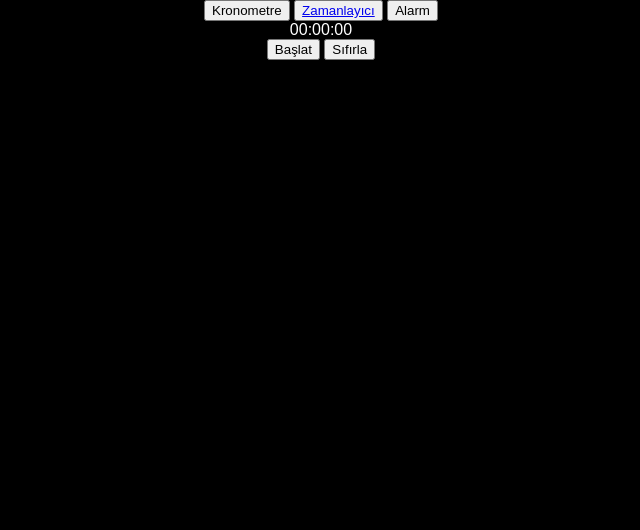
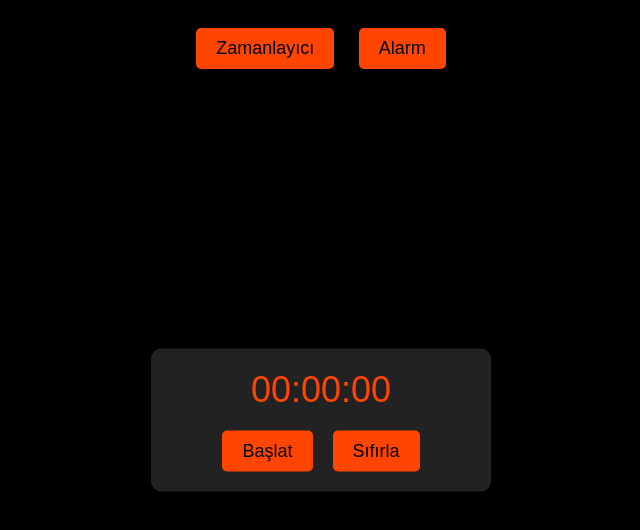
Before and after one commit to burkuts/burkuts.github.io, a plain HTML site: page index.html in a window 1280 px wide. Shown: the whole page, without its empty margins (319-959 px from the left). Drawn offline with Linux system fonts and the light colour scheme.

Commit message:
Update style.css

```diff
--- a/style.css
+++ b/style.css
@@ -1,35 +1,61 @@
-/* Temel stil ayarları */
 body {
+    background-color: #000;
+    color: #FF4500;
     font-family: Arial, sans-serif;
-    margin: 0;
-    padding: 0;
-    background-color: #000;
-    color: #fff;
     text-align: center;
 }
 
-.container {
-    margin: 100px auto;
-    max-width: 600px;
-    padding: 20px;
-    background-color: #333;
-    border-radius: 5px;
+header {
+    background-color: #000;
+    padding: 20px 0;
 }
 
-h1 {
-    font-size: 36px;
-    color: #ff6600;
+.buton {
+    background-color: #FF4500;
+    color: #000;
+    border: none;
+    border-radius: 5px;
+    padding: 10px 20px;
+    margin: 0 10px;
+    font-size: 18px;
+    cursor: pointer;
 }
 
-p {
-    font-size: 18px;
-    line-height: 1.5;
+.buton:hover {
+    background-color: #FF4500;
 }
 
-.saat {
-    font-size: 24px;
-    color: #ff6600;
-    margin-top: 20px;
+.kronometre {
+    background-color: #222;
+    border-radius: 10px;
+    padding: 20px;
+    margin: 20px auto;
+    width: 300px;
+    box-shadow: 0 0 10px rgba(0, 0, 0, 0.5);
+    position: absolute;
+    top: 50%;
+    left: 50%;
+    transform: translate(-50%, -50%);
 }
 
-/* Ekstra stiller ekleyebilirsiniz */
+.zaman {
+    font-size: 36px;
+    margin-bottom: 20px;
+}
+
+.kontroller {
+    display: flex;
+    justify-content: center;
+}
+
+body, button a {
+    color: #000;
+}
+
+#zaman {
+    color: #FF4500;
+}
+
+a {
+    text-decoration: none;
+}
```
